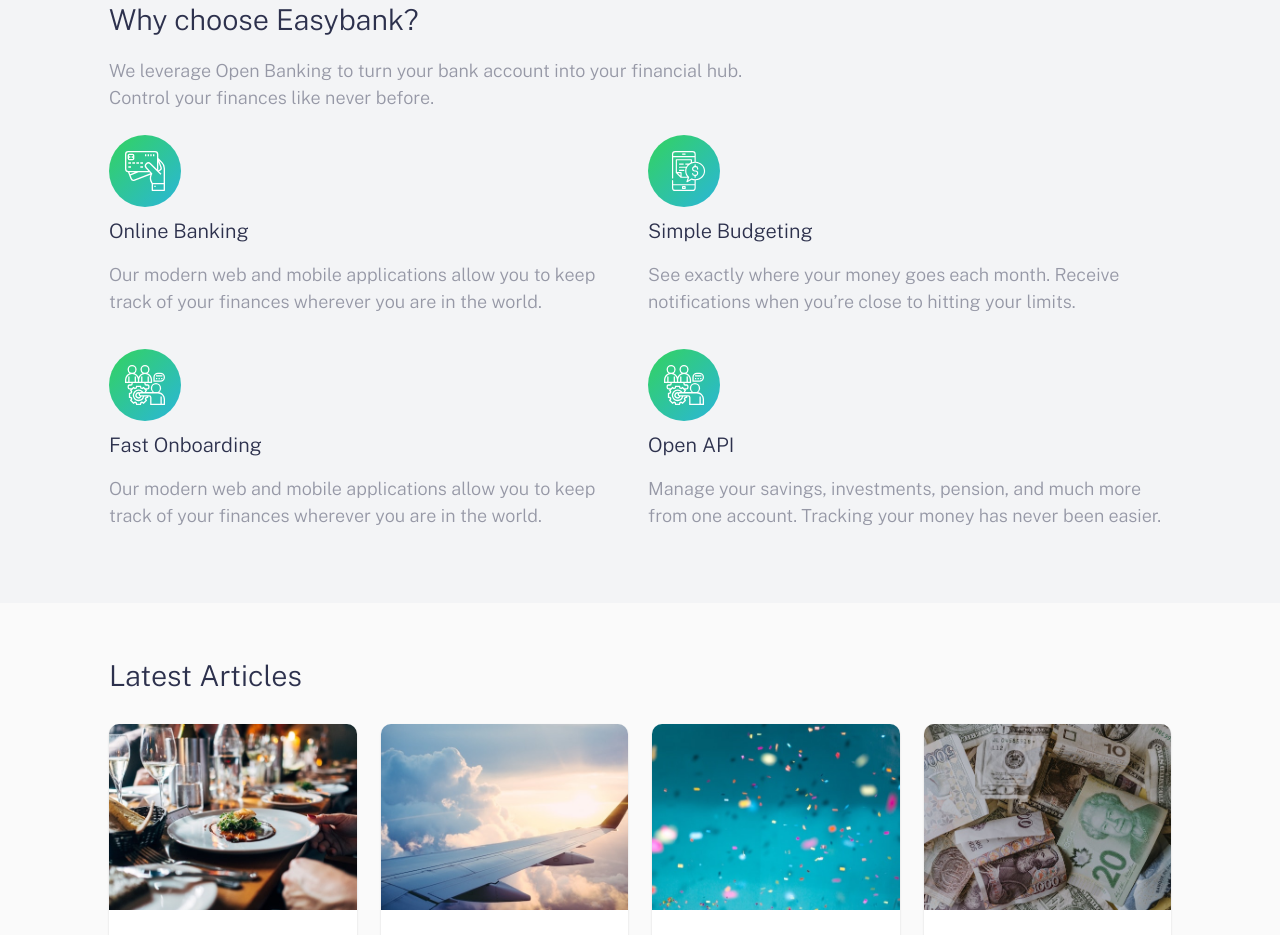
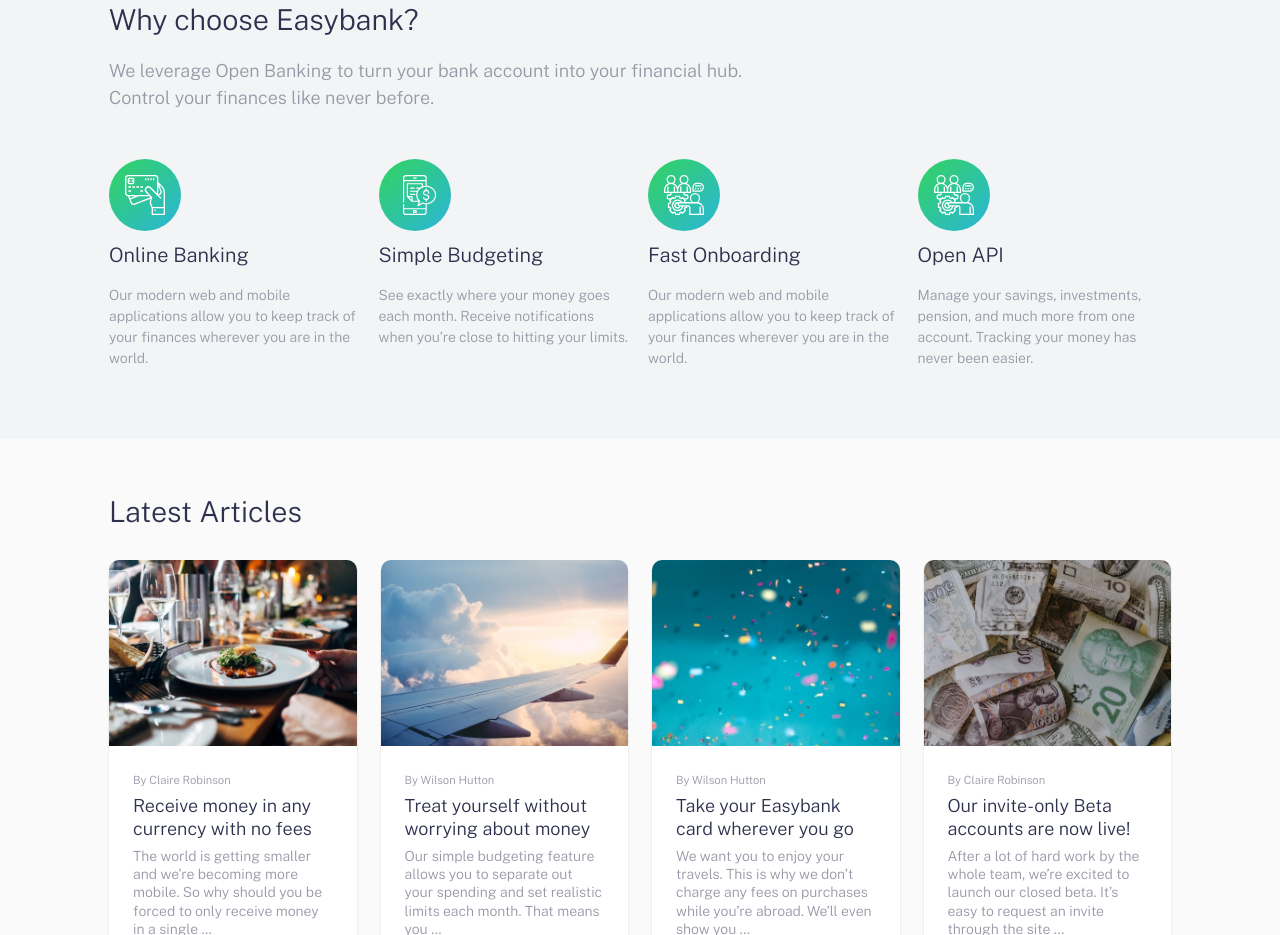
Before and after one commit to asadmoosvi/frontendmentor-easybank-challenge, a website built with Parcel: page index.html in a window 1280 px wide. Shown: the part 930-1865 px from the top of the page. Built offline with nearby package versions, Linux system fonts and the light colour scheme.

Commit message:
Add media query for desktop features section

```diff
--- a/app/scss/_features.scss
+++ b/app/scss/_features.scss
@@ -12,6 +12,7 @@
     flex-wrap: wrap;
     flex-direction: column;
     gap: 0.5rem;
+    margin-top: 3rem;
     @include breakpoint-up(medium) {
       flex-direction: row;
       gap: 1rem;
@@ -20,6 +21,14 @@
   &__card {
     @include breakpoint-up(medium) {
       flex: 1 0 45%;
+    }
+    @include breakpoint-up(large) {
+      flex: 1;
+    }
+  }
+  &__card-text {
+    @include breakpoint-up(large) {
+      font-size: $font-sm;
     }
   }
   &__card-icon {
```
